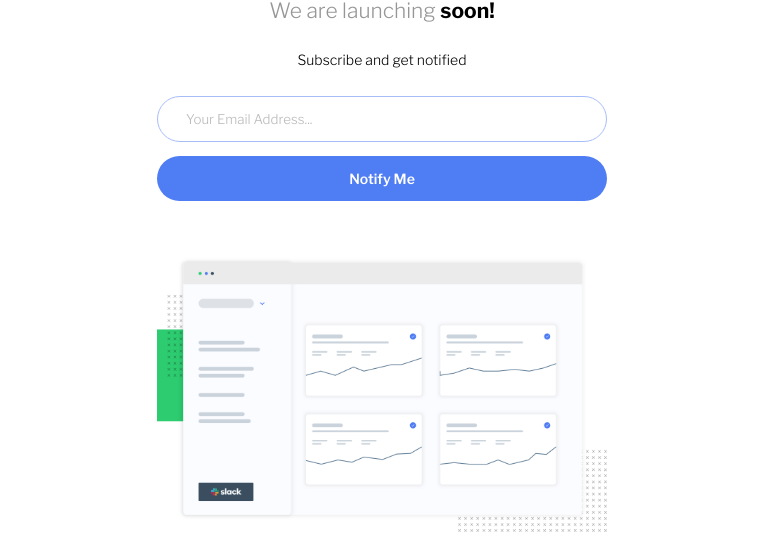
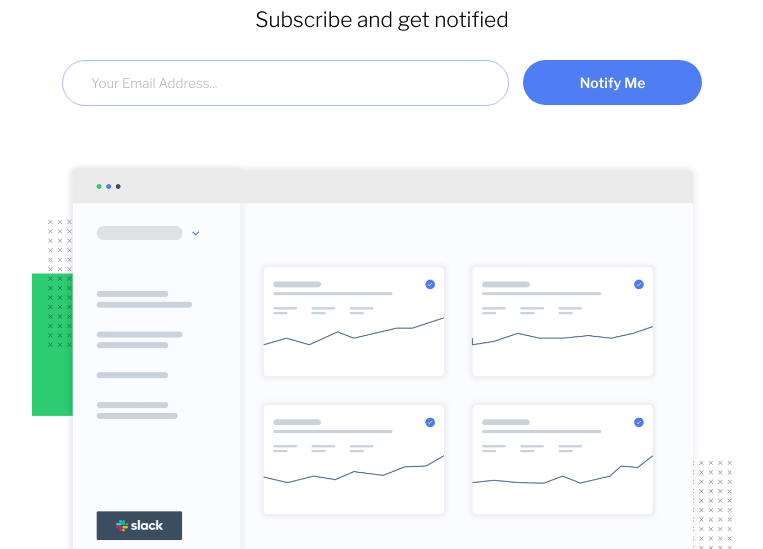
Before and after one commit to caiobenatti/02-frontEndMentor-Ping_single_column_coming, a plain HTML site: page index.html in a window 1280 px wide. Shown: the part 149-698 px from the top of the page, without its empty margins (258-1021 px from the left). Drawn offline with nearby package versions, Linux system fonts and the light colour scheme.

Commit message:
final changes to layout, missing clearing the form if is valid

```diff
--- a/index.html
+++ b/index.html
@@ -30,6 +30,7 @@
             We are launching <span class="soon">soon!</span>
           </div>
           <div class="text-subHeader">Subscribe and get notified</div>
+          <div class="buttons">
             <div class="form">
               <form action="">
                 <input
@@ -45,6 +46,7 @@
             </div>
             <div class="button">
               <a href="#" id="click" onclick="checkEmail()"> Notify Me</a>
+            </div>
           </div>
           <img
             src="./images/illustration-dashboard.png"
--- a/scripts/script.js
+++ b/scripts/script.js
@@ -4,9 +4,14 @@ const error = document.getElementById("error");
 var mailformat = /^\w+([\.-]?\w+)*@\w+([\.-]?\w+)*(\.\w{2,3})+$/;
 
 const checkEmail = () =>
-  form.value.match(mailformat) ? console.log("ok") : emailError();
+  form.value.match(mailformat) ? success() : emailError();
 
 const emailError = () => {
   error.style.display = "block";
   form.style.borderColor = "hsl(354, 100%, 66%)";
 };
+
+const success = () => {
+  error.style.display = "none";
+  form.style.borderColor = "hsl(223, 87%, 63%)";
+};
--- a/styles/styles.scss
+++ b/styles/styles.scss
@@ -50,9 +50,9 @@ input , form {
     }
 
     .text-Header {
-        font-size: 1.5rem;
+        font-size: 2rem;
         color: var(--gray);
-        margin-bottom: 2rem;
+        margin-bottom: 1rem;
 
         .soon {
             color: black;
@@ -63,7 +63,9 @@ input , form {
         font-size: 1rem;
         margin-bottom: 2rem;
     }
-
+.buttons{
+    width: 100%;
+}
     .form {
         width: 100%;
         input {
@@ -147,3 +149,32 @@ footer{
       .attribution a {
         color: hsl(228, 45%, 44%);
       }
+
+      @media  (min-width: 1080px) {
+      .container {
+
+        .card{
+            width: 100%;
+            max-width: 800px;
+        }
+        .dashboard {
+        max-width: 700px;
+    }
+        .text-Header {
+            font-size: 3rem;
+        }
+
+        .text-subHeader {
+            font-size: 1.5rem;
+        }
+        .buttons{
+              width: 80%;
+              display: flex;
+
+        .button {
+            width: 40%;
+            margin-left: 1rem;
+        }
+          }
+          }
+      }
```
Also changed, not shown: styles/styles.css, 1 other file. Lines whose indentation alone changed are shown as unchanged.
